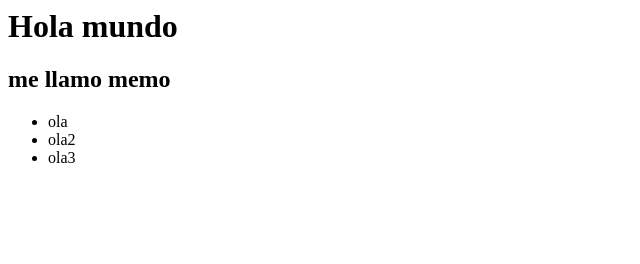
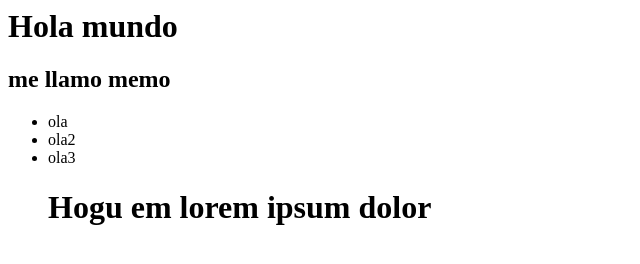
Before and after one commit to CrazyBread7634/First-Practice, a plain HTML site: page index.html in a window 1280 px wide. Shown: the whole page, without its empty margins (0-640 px from the left). Drawn offline with Linux system fonts and the light colour scheme.

Commit message:
mejore el texto

```diff
--- a/index.html
+++ b/index.html
@@ -9,6 +9,7 @@
             <li>ola</li>
             <li>ola2</li>
             <li>ola3</li>
+        <h1>Hogu em lorem ipsum dolor</h1>
         </ul>
     </body>
 </html>
```
